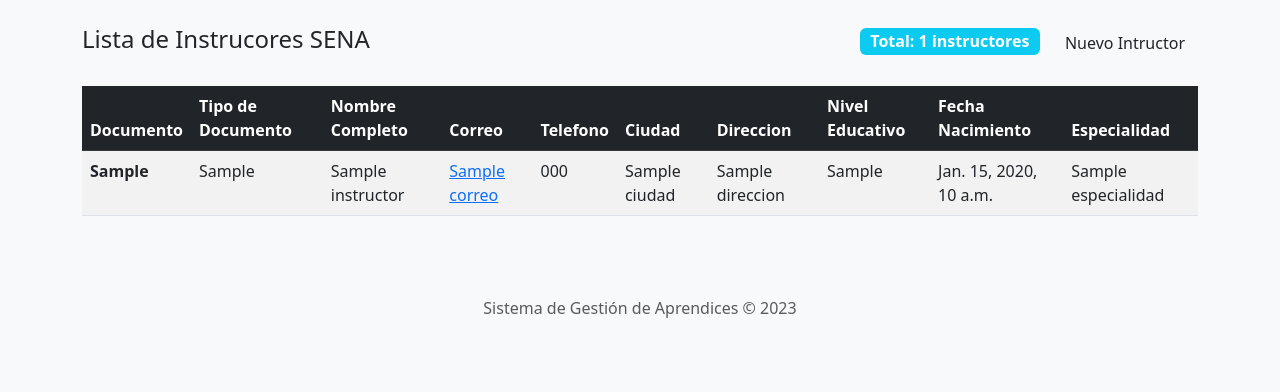
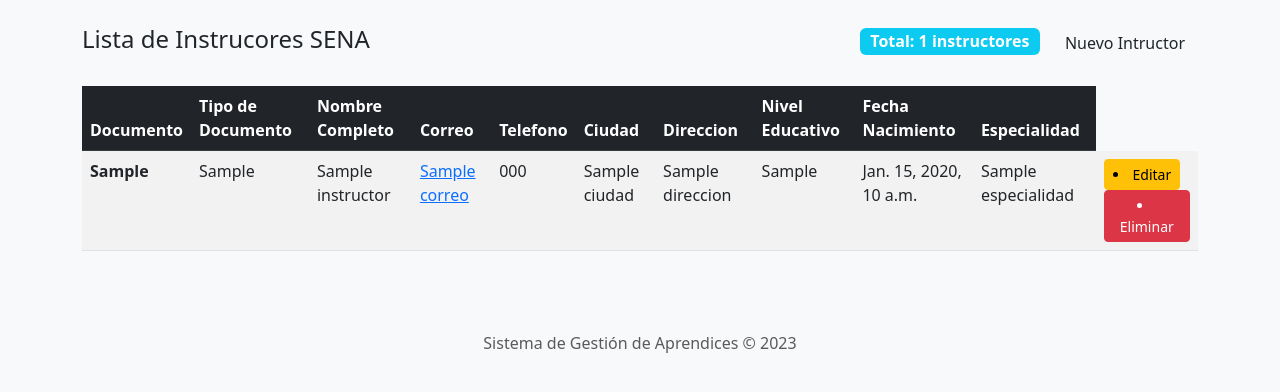
Before and after one commit to juanmateus7726/Proyecto_Django_Sena, a Django app: template SENA_APP/instructores/templates/lista_instructores.html in a window 1280 px wide. Shown: the part 56-448 px from the top of the page. Run offline with Django 5.2, Linux system fonts and the light colour scheme; the template is opened without the code that fills it: most values are stand-ins (such as "Sample title", 1, 10 or a date in 2020).

Commit message:
Creacion btn editar y elimar en instructores

```diff
--- a/SENA_APP/instructores/templates/lista_instructores.html
+++ b/SENA_APP/instructores/templates/lista_instructores.html
@@ -50,6 +50,10 @@
                         <td>{{ instructor.nivel_educativo }}</td>
                         <td>{{ instructor.fecha_nacimiento }}</td>
                         <td>{{ instructor.especialidad }}</td>
+                        <td>
+                            <a href="/admin/instructores/instructor/{{ instructor.id }}/change/" class="btn btn-sm btn-warning"><li class="bi bi-pencil"> Editar</li></a>
+                            <a href="/admin/instructores/instructor/{{ instructor.id }}/delete/" class="btn btn-sm btn-danger" onclick="return confirm('¿Eliminar a {{ instructor.nombre_completo }}?')"><li class="bi bi-trash3"> Eliminar</li></a>
+                        </td>
                     </tr>
                     {% endfor %}
                 </tbody>
```
Also changed, not shown: SENA_APP/db.sqlite3.
